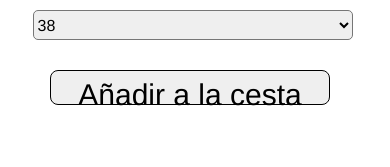
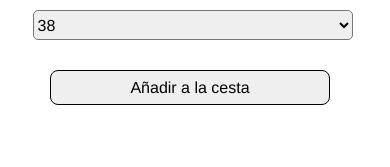
Before and after one commit to manaure23/finalProject, a Vue app in the folder finalproyect/: page /product-description-section/1 in a window 390 px wide. Shown: the part 654-821 px from the top of the page. Built offline with nearby package versions, Linux system fonts and the light colour scheme.

Commit message:
se modifico la logica para corregir errores y presentar un codigo mas limpio modificando la manera en que se recibian los datos para imprimirlos de manera dinamica en la pagina. Se modificaron estilos y se añadieron media querys para mejorar el tema responsive de la pagina

```diff
--- a/finalproyect/src/components/ProductDescriptionPage.vue
+++ b/finalproyect/src/components/ProductDescriptionPage.vue
@@ -16,17 +16,7 @@
         </option>
       </select>
       <div id="add-favorite">
-        <router-link
-          :to="{
-            name: 'ShoppingCartSection',
-            params: {
-              id: product.id,
-              size: product.size,
-            },
-          }"
-        >
-          <button id="add">Añadir a la cesta</button>
-        </router-link>
+        <button id="add">Añadir a la cesta</button>
       </div>
     </div>
   </section>
@@ -139,4 +129,14 @@ export default {
     margin-left: 15px;
   }
 }
+@media (min-height: 900px) and (max-height: 1000px) {
+  #product-description {
+    height: 650px;
+  }
+}
+@media (min-width: 1900px) and (min-height: 1080px) {
+  #product-description {
+    height: 780px;
+  }
+}
 </style>
```
